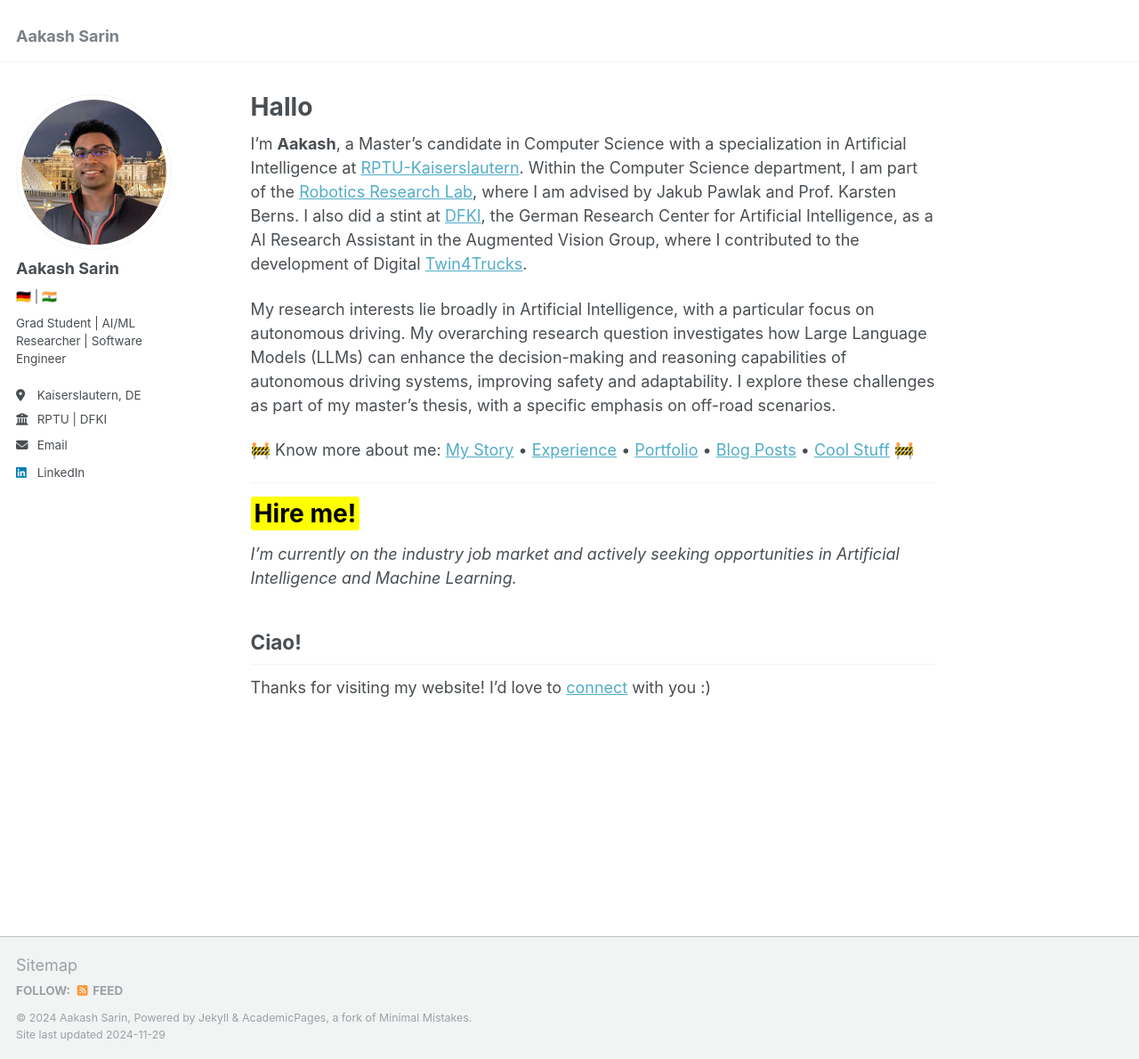
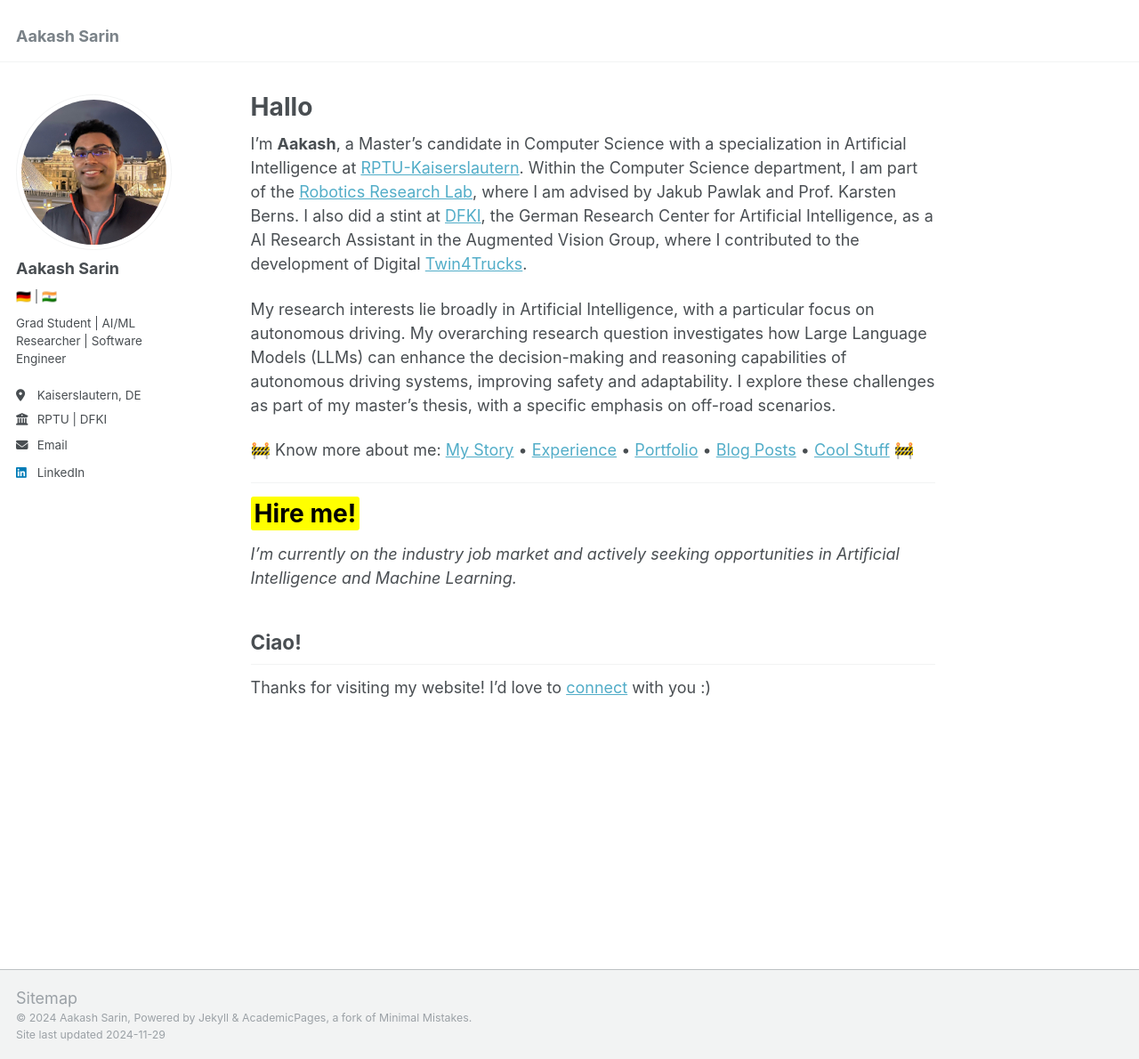
Before and after one commit to aakash-sarin/aakash-sarin.github.io, a Jekyll site: the page built from _pages/about.md, in a window 1280 px wide and 1190 px high. Shown: the whole window at 89% size. Built offline with Jekyll 4.4.1, drawn with Linux system fonts in a browser that asks for light colours.

Commit message:
commented out footer

```diff
--- a/_includes/footer.html
+++ b/_includes/footer.html
@@ -2,7 +2,7 @@
 
 {% if site.author.github or site.author.bitbucket or site.atom_feed.hide != true %}
 <div class="page__footer-follow">
-  <ul class="social-icons">
+<!--   <ul class="social-icons">
     {% if site.data.ui-text[site.locale].follow_label %}
       <li><strong>{{ site.data.ui-text[site.locale].follow_label }}</strong></li>
     {% endif %}
@@ -15,7 +15,7 @@
     {% if site.atom_feed.hide != true %}
     <li><a href="{% if site.atom_feed.path %}{{ site.atom_feed.path }}{% else %}{{ base_path }}/feed.xml{% endif %}"><i class="fa fa-fw fa-rss-square" aria-hidden="true"></i> {{ site.data.ui-text[site.locale].feed_label | default: "Feed" }}</a></li>
     {% endif %}
-  </ul>
+  </ul> -->
 </div>
 {% endif %}
 
```
